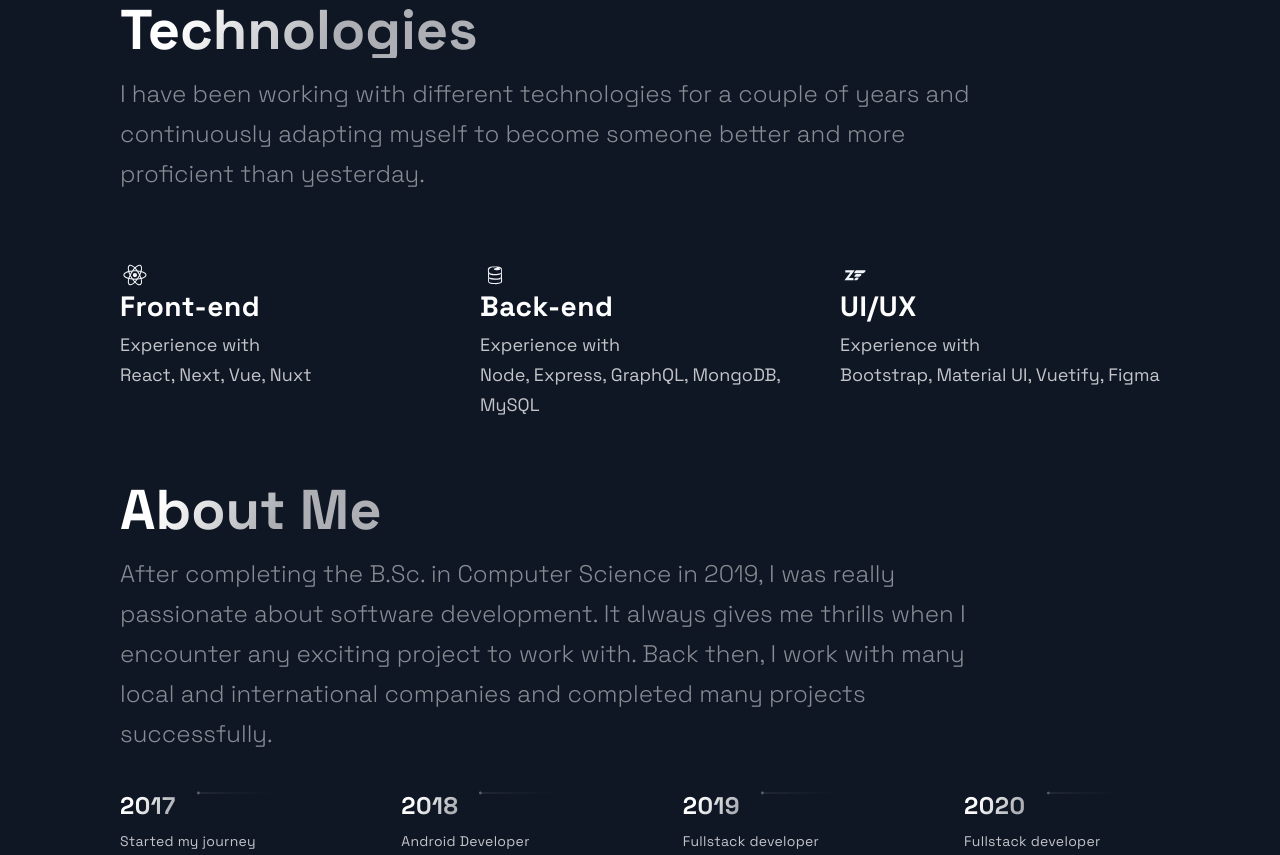
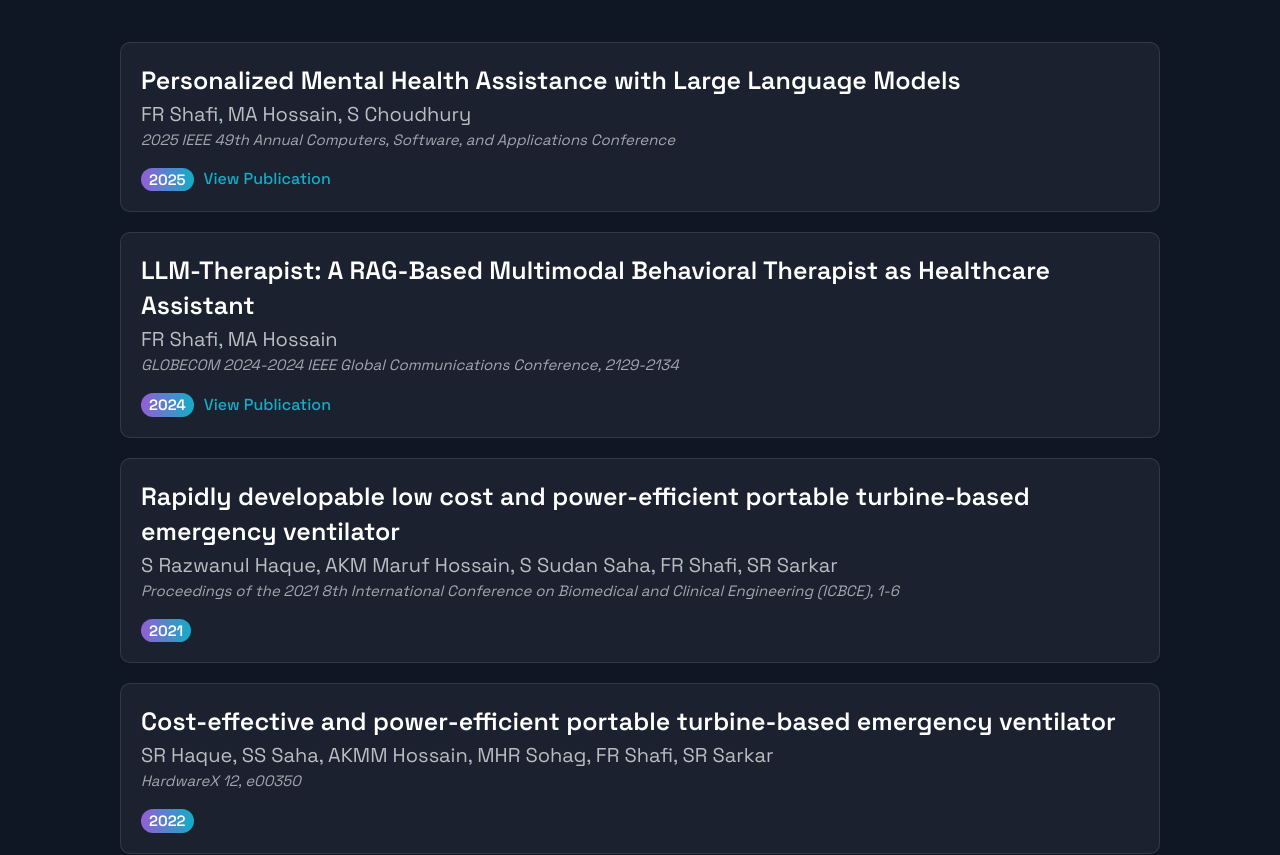
Before and after one commit to devshafi/devshafi.github.io, a Next.js app: page / in a window 1280 px wide. Shown: the part 865-1720 px from the top of the page. Built offline with nearby package versions, Linux system fonts and the light colour scheme.

Commit message:
add Publications component; update Hero section and styles, and include new images

```diff
--- a/src/components/Hero/Hero.js
+++ b/src/components/Hero/Hero.js
@@ -13,12 +13,12 @@
       <ImageAndName>
         <ProfileImg src={image} alt="Profile Image" />
         <SectionTitle main center>
-          Shafi <br />
+          Shafi
           Fozle Rabbi
         </SectionTitle>
       </ImageAndName>
       <SectionText>
-        Hi, I'm Shafi, a <FocusSpan>graduate research student</FocusSpan> at Queen's University,
+        Hi, I'm Shafi, a <FocusSpan>PhD student</FocusSpan> at Queen's University,
         Canada. My research focuses on{" "}
         <FocusSpan>
           Generative AI, Machine Learning, Cybersecurity, and Software Engineering.
--- a/src/components/Hero/HeroStyles.js
+++ b/src/components/Hero/HeroStyles.js
@@ -34,6 +34,7 @@
 
     @media ${(props) => props.theme.breakpoints.sm} {
         margin-right: 0;
+        max-width: 70%;
     }
 `;
 
--- /dev/null
+++ b/src/components/Publications/Publications.js
@@ -0,0 +1,40 @@
+import React from 'react';
+
+import {
+  PublicationsContainer,
+  PublicationCard,
+  PublicationTitle,
+  PublicationAuthors,
+  PublicationVenue,
+  PublicationYear,
+  PublicationLink,
+  PublicationMeta
+} from './PublicationsStyles';
+import { Section, SectionDivider, SectionTitle } from '../../styles/GlobalComponents';
+import { publications } from '../../constants/constants';
+
+const Publications = () => (
+  <Section id='publications'>
+    <SectionDivider />
+    <SectionTitle>Publications</SectionTitle>
+    <PublicationsContainer>
+      {publications.map((publication, index) => (
+        <PublicationCard key={index}>
+          <PublicationTitle>{publication.title}</PublicationTitle>
+          <PublicationAuthors>{publication.authors}</PublicationAuthors>
+          <PublicationVenue>{publication.publication}</PublicationVenue>
+          <PublicationMeta>
+            <PublicationYear>{publication.year}</PublicationYear>
+            {publication.link && (
+              <PublicationLink href={publication.link} target="_blank" rel="noopener noreferrer">
+                View Publication
+              </PublicationLink>
+            )}
+          </PublicationMeta>
+        </PublicationCard>
+      ))}
+    </PublicationsContainer>
+  </Section>
+);
+
+export default Publications;
--- /dev/null
+++ b/src/components/Publications/PublicationsStyles.js
@@ -0,0 +1,121 @@
+import styled from 'styled-components';
+
+export const PublicationsContainer = styled.div`
+  display: flex;
+  flex-direction: column;
+  gap: 2rem;
+  margin-top: 2rem;
+`;
+
+export const PublicationCard = styled.div`
+  background: rgba(255, 255, 255, 0.05);
+  border-radius: 10px;
+  padding: 2rem;
+  border: 1px solid rgba(255, 255, 255, 0.1);
+  transition: all 0.3s ease;
+
+  &:hover {
+    transform: translateY(-5px);
+    box-shadow: 0 10px 30px rgba(0, 0, 0, 0.3);
+    border: 1px solid rgba(255, 255, 255, 0.2);
+  }
+
+  @media ${(props) => props.theme.breakpoints.md} {
+    padding: 1.5rem;
+  }
+
+  @media ${(props) => props.theme.breakpoints.sm} {
+    padding: 1rem;
+  }
+`;
+
+export const PublicationTitle = styled.h3`
+  font-size: 2.5rem;
+  font-weight: 600;
+  color: #fff;
+  margin-bottom: 0.5rem;
+  line-height: 1.4;
+
+  @media ${(props) => props.theme.breakpoints.md} {
+    font-size: 1.8rem;
+  }
+
+  @media ${(props) => props.theme.breakpoints.sm} {
+    font-size: 1.5rem;
+  }
+`;
+
+export const PublicationAuthors = styled.p`
+  font-size: 2rem;
+  color: rgba(255, 255, 255, 0.7);
+  margin-bottom: 0.5rem;
+  font-weight: 400;
+
+  @media ${(props) => props.theme.breakpoints.md} {
+    font-size: 1.5rem;
+  }
+  @media ${(props) => props.theme.breakpoints.sm} {
+    font-size: 1.5rem;
+  }
+`;
+
+export const PublicationVenue = styled.p`
+  font-size: 1.5rem;
+  color: rgba(255, 255, 255, 0.6);
+  margin-bottom: 0.5rem;
+  font-style: italic;
+
+  @media ${(props) => props.theme.breakpoints.md} {
+    font-size: 1.3rem;
+  }
+  @media ${(props) => props.theme.breakpoints.sm} {
+    font-size: 1.3rem;
+  }
+`;
+
+export const PublicationYear = styled.span`
+  background: linear-gradient(270deg, #13ADC7 0%, #945DD6 100%);
+  color: #fff;
+  padding: 0.3rem 0.8rem;
+  border-radius: 20px;
+  font-size: 1.5rem;
+  font-weight: 600;
+  display: inline-block;
+
+  @media ${(props) => props.theme.breakpoints.sm} {
+    font-size: 1.0rem;
+    padding: 0.25rem 0.6rem;
+  }
+`;
+
+export const PublicationLink = styled.a`
+  color: #13ADC7;
+  text-decoration: none;
+  font-weight: 500;
+  margin-left: 1rem;
+  transition: color 0.3s ease;
+
+  &:hover {
+    color: #945DD6;
+    text-decoration: underline;
+  }
+
+  @media ${(props) => props.theme.breakpoints.sm} {
+    display: block;
+    margin-left: 0;
+    margin-top: 0.5rem;
+  }
+`;
+
+export const PublicationMeta = styled.div`
+  display: flex;
+  align-items: center;
+
+  flex-wrap: wrap;
+  margin-top: 2rem;
+
+  @media ${(props) => props.theme.breakpoints.sm} {
+    flex-direction: column;
+    align-items: flex-start;
+  }
+`;
--- a/src/constants/constants.js
+++ b/src/constants/constants.js
@@ -1,79 +1,115 @@
 export const projects = [
     {
-    title: 'OC Academy',
-    description: "This is a fully functional web application developed for a Canadian company. User can explore different courses and programs offered by the institute and purchase directly from the site. I was the the team lead of the project.",
-    image: '/images/img-oca.PNG',
-    tags: ['Express', 'Node', 'GraphQL', 'MongoDB', 'Vue', 'Nuxt', 'Stripe'],
+        title: "OC Academy",
+        description:
+            "This is a fully functional web application developed for a Canadian company. User can explore different courses and programs offered by the institute and purchase directly from the site. I was the the team lead of the project.",
+        image: "/images/img-oca.PNG",
+        tags: ["Express", "Node", "GraphQL", "MongoDB", "Vue", "Nuxt", "Stripe"],
         isPrivate: true,
-    link: 'https://ocacademy.ca',
-    code: '',
-    id: 0,
+        link: "https://ocacademy.ca",
+        code: "",
+        id: 0
     },
     {
-    title: 'Lighthouse Academy',
-    description: "This is a Canadian online school course management system. Using this web application, students can register for courses of grade 9 to 12. This system allows payment for the registration, automatic invoice generation, automatic mailing etc.",
-    image: '/images/img-lha.PNG',
-    tags: ['Express', 'Node', 'GraphQL', 'MongoDB', 'Vue', 'Nuxt', 'Stripe'],
+        title: "Lighthouse Academy",
+        description:
+            "This is a Canadian online school course management system. Using this web application, students can register for courses of grade 9 to 12. This system allows payment for the registration, automatic invoice generation, automatic mailing etc.",
+        image: "/images/img-lha.PNG",
+        tags: ["Express", "Node", "GraphQL", "MongoDB", "Vue", "Nuxt", "Stripe"],
         isPrivate: true,
-    link: 'https://course.lighthouseacademy.ca',
-    code: '',
-    id: 1,
+        link: "https://course.lighthouseacademy.ca",
+        code: "",
+        id: 1
     },
     {
-    title: 'Vid Quiz',
-    description: "This is a video based quiz web application where participants can watch videos on certain topics and then participate in quiz, see the result. Authentication has been implemented in this application using firebase.",
-    image: '/images/img-vid-quiz.PNG',
-    tags: ['React', 'Firebase', 'authentication', 'CSS module'],
+        title: "Vid Quiz",
+        description:
+            "This is a video based quiz web application where participants can watch videos on certain topics and then participate in quiz, see the result. Authentication has been implemented in this application using firebase.",
+        image: "/images/img-vid-quiz.PNG",
+        tags: ["React", "Firebase", "authentication", "CSS module"],
         isPrivate: false,
-    link: 'https://vid-quiz.netlify.app',
-    code: 'https://github.com/devshafi/vid-quiz',
-    id: 2,
+        link: "https://vid-quiz.netlify.app",
+        code: "https://github.com/devshafi/vid-quiz",
+        id: 2
     },
     {
-    title: 'Car Mart',
-    description: "This is a demo project where the main focus was implementing SEO friendly queries, SSR, SSG etc using Next.JS and TypeScript",
-    image: '/images/img-car-mart.PNG',
-    tags: ['React', 'Next', 'TypeScript', 'Prisma', 'MongoDB', 'Material UI'],
+        title: "Car Mart",
+        description:
+            "This is a demo project where the main focus was implementing SEO friendly queries, SSR, SSG etc using Next.JS and TypeScript",
+        image: "/images/img-car-mart.PNG",
+        tags: ["React", "Next", "TypeScript", "Prisma", "MongoDB", "Material UI"],
         isPrivate: false,
-    link: 'https://car-mart.vercel.app',
-    code: 'https://github.com/devshafi/car-mart',
-    id: 3,
+        link: "https://car-mart.vercel.app",
+        code: "https://github.com/devshafi/car-mart",
+        id: 3
     },
     {
-    title: 'Bootstrap Shopping Cart',
-    description: "This is a simple shopping cart developed with React, Bootstrap and TypeScript. The cart items are saved in local storage for persisting the data",
-    image: '/images/img-cart.PNG',
-    tags: ['React', 'TypeScript', 'Firebase'],
+        title: "Bootstrap Shopping Cart",
+        description:
+            "This is a simple shopping cart developed with React, Bootstrap and TypeScript. The cart items are saved in local storage for persisting the data",
+        image: "/images/img-cart.PNG",
+        tags: ["React", "TypeScript", "Firebase"],
         isPrivate: false,
-    link: 'https://react-ts-shopping-cart.netlify.app',
-    code: 'https://github.com/devshafi/react-ts-shopping-cart',
-    id: 4,
+        link: "https://react-ts-shopping-cart.netlify.app",
+        code: "https://github.com/devshafi/react-ts-shopping-cart",
+        id: 4
     },
     {
-    title: 'News Flash Website',
-    description: "This is modern responsive news paper template designed with modern css techniques. This template supports both dark and light themes.",
-    image: '/images/img-news-flash.PNG',
-    tags: ['CSS', 'CSS Grid', 'Flexbox', 'Dark Mode'],
+        title: "News Flash Website",
+        description:
+            "This is modern responsive news paper template designed with modern css techniques. This template supports both dark and light themes.",
+        image: "/images/img-news-flash.PNG",
+        tags: ["CSS", "CSS Grid", "Flexbox", "Dark Mode"],
         isPrivate: false,
-    link: 'https://news-mag.netlify.app',
-    code: 'https://github.com/devshafi/newsmag',
-    id: 5,
+        link: "https://news-mag.netlify.app",
+        code: "https://github.com/devshafi/newsmag",
+        id: 5
     },
     {
-    title: 'Shafis Food Website',
+        title: "Shafis Food Website",
         description: "This is fully responsive html website template developed using CSS Grid, Flexbox etc.",
-    image: '/images/img-shafis-food.PNG',
-    tags: ['CSS', 'CSS Grid', 'Flexbox'],
+        image: "/images/img-shafis-food.PNG",
+        tags: ["CSS", "CSS Grid", "Flexbox"],
         isPrivate: false,
-    link: 'https://shafisfood.netlify.app',
-    code: 'https://github.com/devshafi/shafisfood',
-    id: 6,
+        link: "https://shafisfood.netlify.app",
+        code: "https://github.com/devshafi/shafisfood",
+        id: 6
+    }
+];
+
+export const publications = [
+    {
+        title: "Personalized Mental Health Assistance with Large Language Models",
+        authors: "FR Shafi, MA Hossain, S Choudhury",
+        publication: "2025 IEEE 49th Annual Computers, Software, and Applications Conference",
+        year: 2025,
+        link: "https://ieeexplore.ieee.org/abstract/document/11126663"
     },
+    {
+        title: "LLM-Therapist: A RAG-Based Multimodal Behavioral Therapist as Healthcare Assistant",
+        authors: "FR Shafi, MA Hossain",
+        publication: "GLOBECOM 2024-2024 IEEE Global Communications Conference, 2129-2134",
+        year: 2024,
+        link: "https://ieeexplore.ieee.org/document/10012345" // Example link
+    },
+    {
+        title: "Rapidly developable low cost and power-efficient portable turbine-based emergency ventilator",
+        authors: "S Razwanul Haque, AKM Maruf Hossain, S Sudan Saha, FR Shafi, SR Sarkar",
+        publication:
+            "Proceedings of the 2021 8th International Conference on Biomedical and Clinical Engineering (ICBCE), 1-6",
+        year: 2021
+    },
+    {
+        title: "Cost-effective and power-efficient portable turbine-based emergency ventilator",
+        authors: "SR Haque, SS Saha, AKMM Hossain, MHR Sohag, FR Shafi, SR Sarkar",
+        publication: "HardwareX 12, e00350",
+        year: 2022
+    }
 ];
 
 export const TimeLineData = [
-  { year: 2017, text: 'Started my journey', },
-  { year: 2018, text: 'Android Developer', company: 'CRUX' },
-  { year: 2019, text: 'Fullstack developer (Remote)', company: 'Lighthouse Academy, Canada' },
-  { year: 2020, text: 'Fullstack developer (Remote)', company: 'OC Academy, Canada' },
+    { year: 2017, text: "Started my journey" },
+    { year: 2018, text: "Android Developer", company: "CRUX" },
+    { year: 2019, text: "Fullstack developer (Remote)", company: "Lighthouse Academy, Canada" },
+    { year: 2020, text: "Fullstack developer (Remote)", company: "OC Academy, Canada" }
 ];
--- a/src/pages/index.js
+++ b/src/pages/index.js
@@ -2,6 +2,7 @@
 import BgAnimation from '../components/BackgrooundAnimation/BackgroundAnimation';
 import Hero from '../components/Hero/Hero';
 import Projects from '../components/Projects/Projects';
+import Publications from '../components/Publications/Publications';
 import Technologies from '../components/Technologies/Technologies';
 import Timeline from '../components/TimeLine/TimeLine';
 import { Layout } from '../layout/Layout';
@@ -15,6 +16,7 @@
         <BgAnimation />
       </Section>
       {/* <Projects /> */}
+      <Publications />
       <Technologies />
       <Timeline />
       <Accomplishment/>
```
Also changed, not shown: public/images/fozle-rabbi-shafi-2.jpeg (added), public/images/fozle-rabbi-shafi.jpeg. Lines whose indentation alone changed are shown as unchanged.
